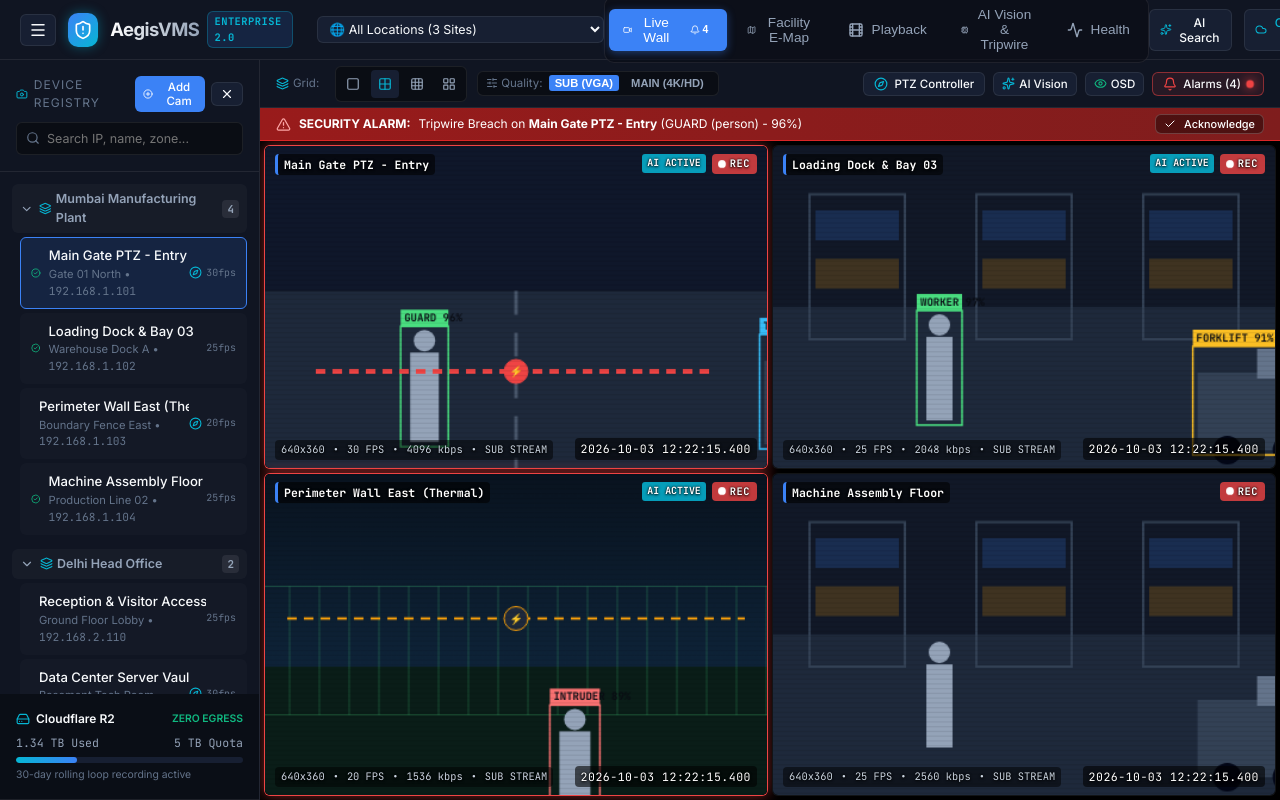
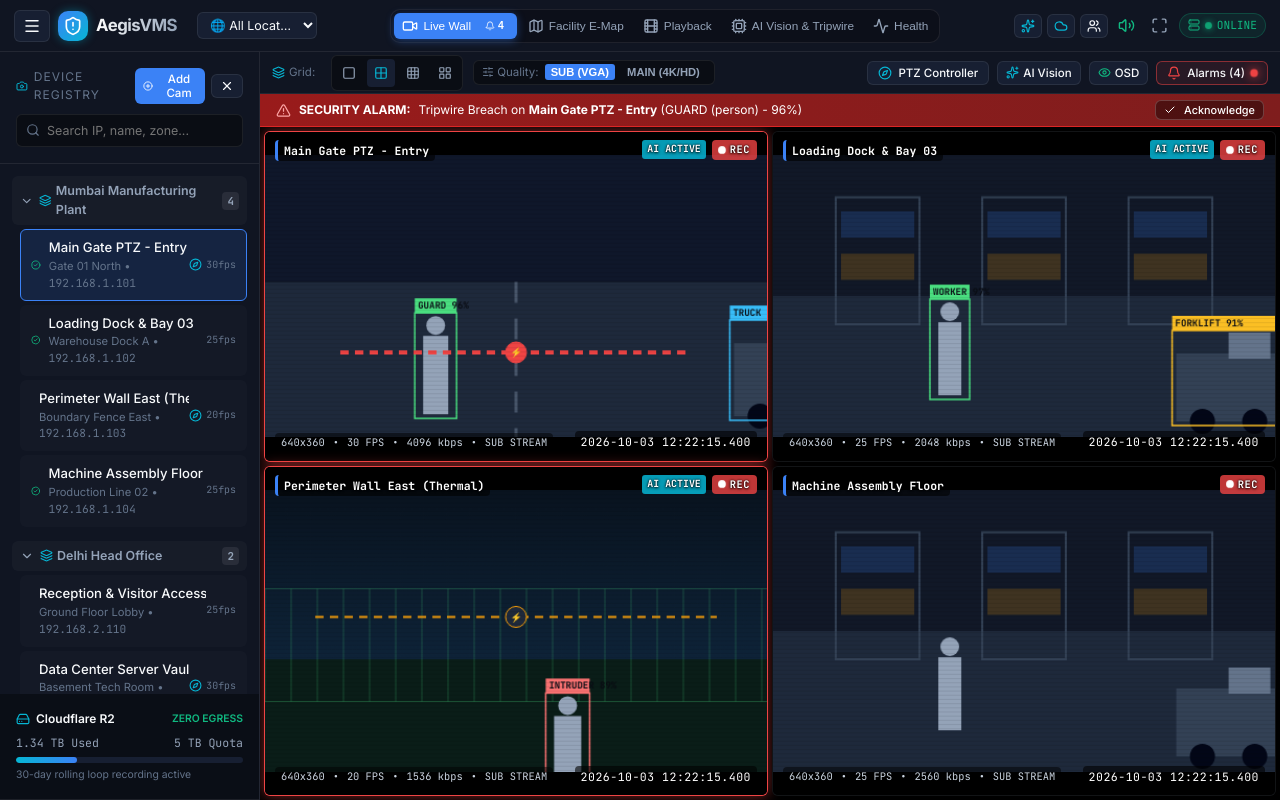
Before and after one commit to Avinash12122002/aegis-vms, a React (Vite) app: page / in a window 1280 px wide. Built offline with nearby package versions, Linux system fonts and the light colour scheme.

Commit message:
Fix full-screen clipping and responsive scaling across viewports

```diff
--- a/src/components/AiAnalyticsView.jsx
+++ b/src/components/AiAnalyticsView.jsx
@@ -118,9 +118,9 @@ export default function AiAnalyticsView({
   const cameraTripwires = tripwires.filter(t => t.cameraId === currentCamera.id);
 
   return (
-    <div style={{ display: 'flex', flex: 1, overflow: 'hidden', background: 'var(--bg-primary)' }}>
+    <div style={{ display: 'flex', flex: 1, minHeight: 0, minWidth: 0, height: '100%', overflow: 'hidden', background: 'var(--bg-primary)' }}>
       {/* Left Canvas & Interactive Drawing Area */}
-      <div style={{ flex: 1, display: 'flex', flexDirection: 'column', borderRight: '1px solid var(--border-subtle)' }}>
+      <div style={{ flex: 1, display: 'flex', flexDirection: 'column', minHeight: 0, minWidth: 0, height: '100%', overflow: 'hidden', borderRight: '1px solid var(--border-subtle)' }}>
         {/* Subheader Toolbar */}
         <div className="control-toolbar">
           <div style={{ display: 'flex', alignItems: 'center', gap: '10px' }}>
--- a/src/components/CameraHealthDiagnostics.jsx
+++ b/src/components/CameraHealthDiagnostics.jsx
@@ -18,7 +18,7 @@ export default function CameraHealthDiagnostics({ cameras, onToggleCameraStatus
   };
 
   return (
-    <div style={{ display: 'flex', flex: 1, flexDirection: 'column', overflow: 'hidden', background: 'var(--bg-primary)' }}>
+    <div style={{ display: 'flex', flex: 1, flexDirection: 'column', minHeight: 0, minWidth: 0, height: '100%', overflow: 'hidden', background: 'var(--bg-primary)' }}>
       {/* Header Toolbar */}
       <div className="control-toolbar">
         <div style={{ display: 'flex', alignItems: 'center', gap: '8px' }}>
--- a/src/components/FacilityEMap.jsx
+++ b/src/components/FacilityEMap.jsx
@@ -50,9 +50,9 @@ export default function FacilityEMap({
   };
 
   return (
-    <div style={{ display: 'flex', flex: 1, overflow: 'hidden', background: 'var(--bg-primary)' }}>
+    <div style={{ display: 'flex', flex: 1, minHeight: 0, minWidth: 0, height: '100%', overflow: 'hidden', background: 'var(--bg-primary)' }}>
       {/* Main E-Map Canvas */}
-      <div style={{ flex: 1, display: 'flex', flexDirection: 'column', position: 'relative' }}>
+      <div style={{ flex: 1, display: 'flex', flexDirection: 'column', position: 'relative', minHeight: 0, minWidth: 0, height: '100%', overflow: 'hidden' }}>
         {/* Top E-Map Controls */}
         <div className="control-toolbar">
           <div style={{ display: 'flex', alignItems: 'center', gap: '10px' }}>
--- a/src/components/Header.jsx
+++ b/src/components/Header.jsx
@@ -167,35 +167,32 @@ export default function Header({
 
         {/* AI Smart Search */}
         <button
-          className="btn btn-secondary"
-          style={{ padding: '5px 10px', fontSize: '0.75rem', gap: '6px' }}
+          className="btn btn-secondary header-action-btn"
           onClick={onOpenForensicModal}
           title="AI Smart Attribute Search (Person, Vehicle, Color, Plates)"
         >
-          <Sparkles size={15} color="var(--accent-cyan)" />
-          <span>AI Search</span>
+          <Sparkles size={14} color="var(--accent-cyan)" />
+          <span className="header-btn-label">AI Search</span>
         </button>
 
         {/* Cloudflare Status Pill */}
         <button
-          className="btn btn-secondary"
-          style={{ padding: '5px 10px', fontSize: '0.75rem', gap: '6px' }}
+          className="btn btn-secondary header-action-btn"
           onClick={onOpenCloudflareModal}
           title="Cloudflare R2 Storage & Zero-Trust Tunnel"
         >
-          <Cloud size={15} color="var(--accent-cyan)" />
-          <span style={{ color: 'var(--accent-cyan)' }}>Cloudflare R2</span>
+          <Cloud size={14} color="var(--accent-cyan)" />
+          <span className="header-btn-label" style={{ color: 'var(--accent-cyan)' }}>Cloudflare R2</span>
         </button>
 
         {/* User RBAC */}
         <button
-          className="btn btn-secondary"
-          style={{ padding: '5px 10px', fontSize: '0.75rem', gap: '6px' }}
+          className="btn btn-secondary header-action-btn"
           onClick={onOpenUserModal}
           title="User Management & RBAC Permissions"
         >
-          <Users size={15} />
-          <span>Super Admin</span>
+          <Users size={14} />
+          <span className="header-btn-label">Super Admin</span>
         </button>
 
         {/* Sound Toggle */}
--- a/src/components/LiveVideoWall.jsx
+++ b/src/components/LiveVideoWall.jsx
@@ -228,7 +228,7 @@ export default function LiveVideoWall({
       )}
 
       {/* Main Grid View Wall */}
-      <div style={{ display: 'flex', flex: 1, overflow: 'hidden', position: 'relative' }}>
+      <div className="video-grid-wrapper" style={{ display: 'flex', flex: 1, minHeight: 0, height: '100%', overflow: 'hidden', position: 'relative' }}>
         <div className={`video-grid grid-${maximizedCamId ? '1' : gridMode}`}>
           {displayCameras.map(camera => {
             const isAlarming = unreadEvents.some(e => e.cameraId === camera.id);
--- a/src/components/Sidebar.jsx
+++ b/src/components/Sidebar.jsx
@@ -88,7 +88,7 @@ export default function Sidebar({
       </div>
 
       {/* Camera Hierarchical List */}
-      <div style={{ flex: 1, overflowY: 'auto', padding: '12px' }}>
+      <div style={{ flex: 1, minHeight: 0, overflowY: 'auto', padding: '12px' }}>
         {sites
           .filter(site => selectedSiteId === 'all' || site.id === selectedSiteId)
           .map(site => {
--- a/src/index.css
+++ b/src/index.css
@@ -36,7 +36,7 @@
   --shadow-glow: 0 0 15px var(--accent-cyan-glow);
 
   /* Dimensions */
-  --header-height: 60px;
+  --header-height: 52px;
   --sidebar-width: 260px;
   --radius-sm: 6px;
   --radius-md: 10px;
@@ -99,67 +99,81 @@ body {
   display: flex;
   align-items: center;
   justify-content: space-between;
-  padding: 0 20px;
+  padding: 0 14px;
+  gap: 10px;
   z-index: 40;
   backdrop-filter: blur(12px);
+  flex-shrink: 0;
+  width: 100%;
 }
 
 .brand-section {
   display: flex;
   align-items: center;
-  gap: 12px;
+  gap: 8px;
+  flex-shrink: 0;
 }
 
 .brand-logo {
-  width: 34px;
-  height: 34px;
+  width: 30px;
+  height: 30px;
   background: linear-gradient(135deg, var(--accent-blue), var(--accent-cyan));
   border-radius: var(--radius-md);
   display: flex;
   align-items: center;
   justify-content: center;
   color: white;
-  box-shadow: 0 0 12px rgba(6, 182, 212, 0.4);
+  box-shadow: 0 0 10px rgba(6, 182, 212, 0.4);
 }
 
 .brand-title {
-  font-size: 1.15rem;
+  font-size: 1.05rem;
   font-weight: 700;
   letter-spacing: -0.5px;
   background: linear-gradient(to right, #ffffff, #94a3b8);
   -webkit-background-clip: text;
   -webkit-text-fill-color: transparent;
+  white-space: nowrap;
 }
 
 .brand-badge {
   font-family: var(--font-mono);
-  font-size: 0.65rem;
+  font-size: 0.62rem;
   background: rgba(59, 130, 246, 0.15);
   color: var(--accent-cyan);
-  padding: 2px 6px;
+  padding: 2px 5px;
   border-radius: var(--radius-sm);
   border: 1px solid rgba(6, 182, 212, 0.3);
   font-weight: 600;
   letter-spacing: 0.5px;
+  white-space: nowrap;
+}
+
+.site-select-wrapper select {
+  max-width: 170px;
+  white-space: nowrap;
+  overflow: hidden;
+  text-overflow: ellipsis;
 }
 
 /* Navigation Tabs */
 .nav-tabs {
   display: flex;
   align-items: center;
-  gap: 6px;
+  gap: 3px;
   background: rgba(10, 13, 20, 0.6);
-  padding: 4px;
+  padding: 3px;
   border-radius: var(--radius-md);
   border: 1px solid var(--border-subtle);
+  flex-shrink: 1;
 }
 
 .nav-tab-btn {
   display: flex;
   align-items: center;
-  gap: 8px;
-  padding: 6px 14px;
-  font-size: 0.85rem;
+  gap: 6px;
+  padding: 5px 10px;
+  font-size: 0.78rem;
   font-weight: 500;
   color: var(--text-secondary);
   background: transparent;
@@ -167,6 +181,7 @@ body {
   border-radius: var(--radius-sm);
   cursor: pointer;
   transition: all 0.2s ease;
+  white-space: nowrap;
 }
 
 .nav-tab-btn:hover {
@@ -184,20 +199,29 @@ body {
 .header-actions {
   display: flex;
   align-items: center;
-  gap: 12px;
+  gap: 6px;
+  flex-shrink: 0;
+}
+
+.header-action-btn {
+  padding: 4px 8px !important;
+  font-size: 0.72rem !important;
+  gap: 5px !important;
+  white-space: nowrap !important;
 }
 
 .system-status-pill {
   display: flex;
   align-items: center;
-  gap: 6px;
-  padding: 4px 10px;
+  gap: 5px;
+  padding: 3px 8px;
   border-radius: var(--radius-full);
   background: rgba(16, 185, 129, 0.1);
   border: 1px solid rgba(16, 185, 129, 0.25);
-  font-size: 0.75rem;
+  font-size: 0.7rem;
   font-family: var(--font-mono);
   color: var(--accent-green);
+  white-space: nowrap;
 }
 
 .status-dot {
@@ -233,6 +257,9 @@ body {
   flex: 1;
   overflow: hidden;
   position: relative;
+  min-height: 0;
+  min-width: 0;
+  height: calc(100vh - var(--header-height));
 }
 
 /* Sidebar */
@@ -316,18 +343,46 @@ body {
   background: var(--bg-primary);
   overflow: hidden;
   position: relative;
+  min-height: 0;
+  min-width: 0;
+  height: 100%;
+}
+
+.video-grid-wrapper {
+  display: flex;
+  flex: 1;
+  min-height: 0;
+  min-width: 0;
+  height: 100%;
+  width: 100%;
+  overflow: hidden;
+  position: relative;
+}
+
+.playback-container {
+  display: flex;
+  flex: 1;
+  flex-direction: column;
+  overflow: hidden;
+  height: 100%;
+  width: 100%;
+  min-height: 0;
+  min-width: 0;
+  background: var(--bg-primary);
+  position: relative;
 }
 
 /* Top Toolbar */
 .control-toolbar {
-  height: 48px;
+  height: 42px;
   background: var(--bg-secondary);
   border-bottom: 1px solid var(--border-subtle);
   display: flex;
   align-items: center;
   justify-content: space-between;
-  padding: 0 16px;
-  gap: 12px;
+  padding: 0 12px;
+  gap: 8px;
+  flex-shrink: 0;
 }
 
 .grid-selector {
@@ -371,27 +426,31 @@ body {
   gap: 4px;
   padding: 4px;
   background: #000000;
-  overflow-y: auto;
+  min-height: 0;
+  min-width: 0;
+  height: 100%;
+  width: 100%;
+  overflow: hidden;
 }
 
 .video-grid.grid-1 {
-  grid-template-columns: 1fr;
-  grid-template-rows: 1fr;
+  grid-template-columns: minmax(0, 1fr);
+  grid-template-rows: minmax(0, 1fr);
 }
 
 .video-grid.grid-4 {
-  grid-template-columns: repeat(2, 1fr);
-  grid-template-rows: repeat(2, 1fr);
+  grid-template-columns: repeat(2, minmax(0, 1fr));
+  grid-template-rows: repeat(2, minmax(0, 1fr));
 }
 
 .video-grid.grid-9 {
-  grid-template-columns: repeat(3, 1fr);
-  grid-template-rows: repeat(3, 1fr);
+  grid-template-columns: repeat(3, minmax(0, 1fr));
+  grid-template-rows: repeat(3, minmax(0, 1fr));
 }
 
 .video-grid.grid-16 {
-  grid-template-columns: repeat(4, 1fr);
-  grid-template-rows: repeat(4, 1fr);
+  grid-template-columns: repeat(4, minmax(0, 1fr));
+  grid-template-rows: repeat(4, minmax(0, 1fr));
 }
 
 /* Single Camera Cell */
@@ -403,6 +462,10 @@ body {
   border: 1px solid rgba(255, 255, 255, 0.05);
   display: flex;
   flex-direction: column;
+  min-height: 0;
+  min-width: 0;
+  height: 100%;
+  width: 100%;
   transition: border-color 0.2s;
 }
 
@@ -431,17 +494,23 @@ body {
   position: relative;
   width: 100%;
   height: 100%;
-  min-height: 140px;
+  flex: 1;
+  min-height: 0;
+  min-width: 0;
   background: #000;
   display: flex;
   align-items: center;
   justify-content: center;
+  overflow: hidden;
 }
 
 .camera-canvas {
+  position: absolute;
+  top: 0;
+  left: 0;
   width: 100%;
   height: 100%;
-  object-fit: cover;
+  object-fit: contain;
   display: block;
 }
 
@@ -854,6 +923,52 @@ body {
   color: var(--accent-cyan);
 }
 
+/* Responsive Breakpoints (Desktop Scaling, High DPI & Laptop Displays) */
+@media (max-width: 1600px) {
+  .site-select-wrapper select {
+    max-width: 140px;
+  }
+  .nav-tab-btn {
+    padding: 5px 8px;
+    font-size: 0.74rem;
+    gap: 5px;
+  }
+  .header-actions {
+    gap: 5px;
+  }
+  .header-action-btn {
+    padding: 4px 6px !important;
+    font-size: 0.7rem !important;
+  }
+}
+
+@media (max-width: 1400px) {
+  .header-btn-label {
+    display: none;
+  }
+  .brand-badge {
+    display: none;
+  }
+  .site-select-wrapper select {
+    max-width: 120px;
+  }
+}
+
+@media (max-width: 1200px) {
+  .desktop-only {
+    display: none !important;
+  }
+  .site-select-wrapper {
+    display: none;
+  }
+  .nav-tab-btn span {
+    display: none;
+  }
+  .nav-tab-btn {
+    padding: 5px 8px;
+  }
+}
+
 /* Mobile Media Queries */
 @media (max-width: 900px) {
   .vms-sidebar {
```
Also changed, not shown: src/components/PlaybackSuite.jsx (+4 -4 lines).
